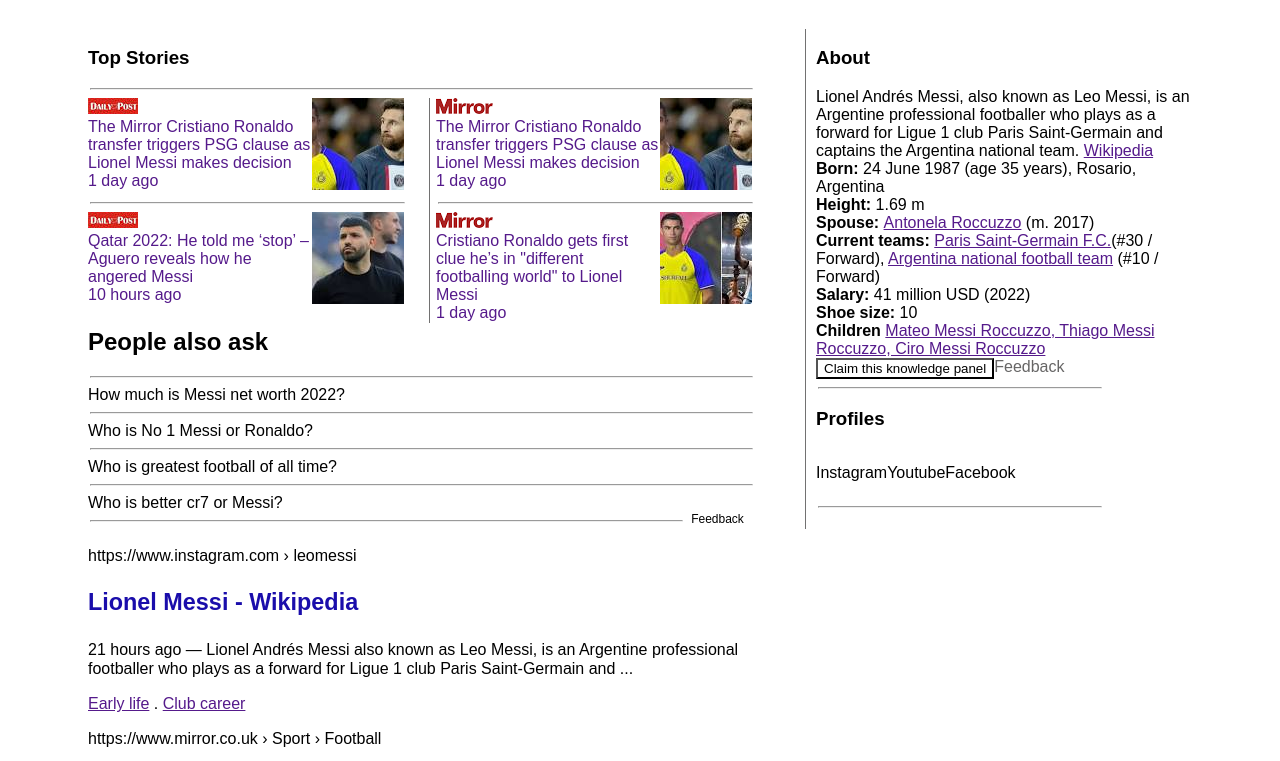
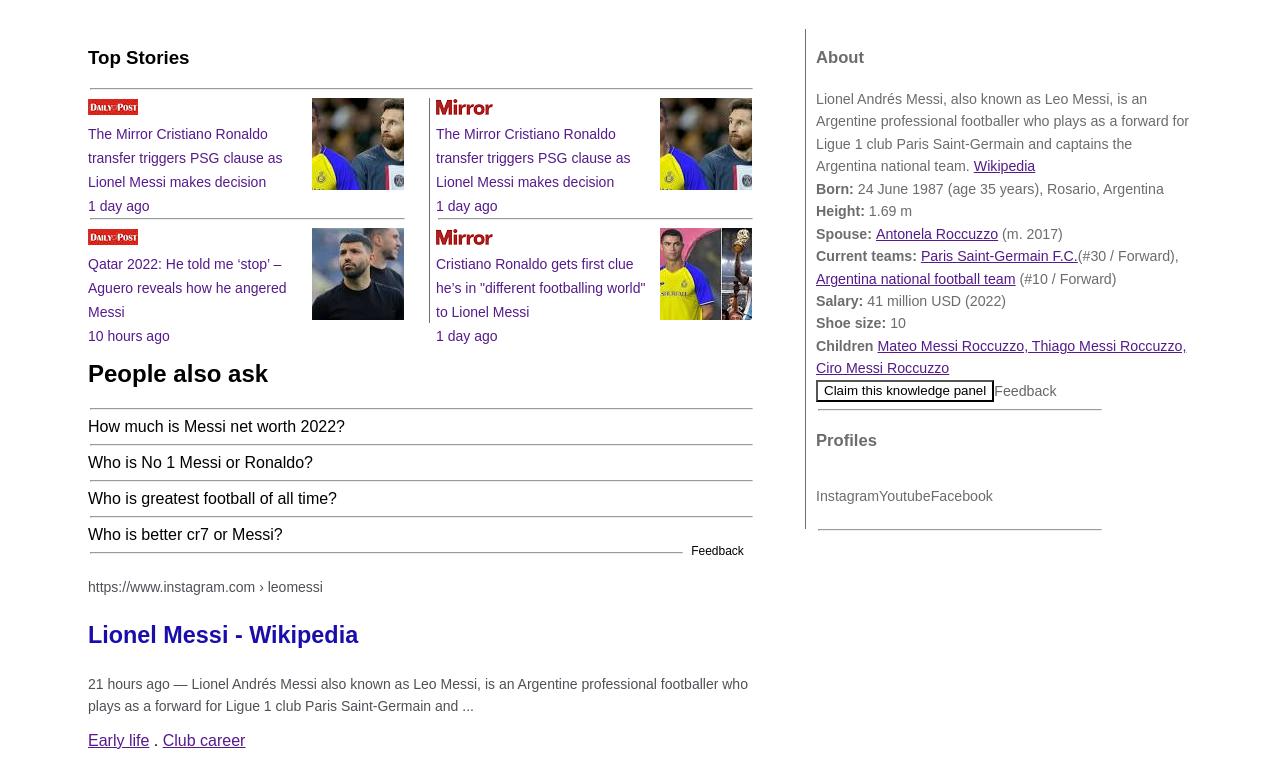
Before and after one commit to lizabethwordp/googlepage, a plain HTML site: page index.html in a window 1280 px wide. Shown: the part 598-1359 px from the top of the page. Drawn offline with Linux system fonts and the light colour scheme.

Commit message:
made changes to css

```diff
--- a/index.css
+++ b/index.css
@@ -122,7 +122,11 @@
 }
 .mirror{
   width: 14rem;
-  height: 5rem;
+  height: 7rem;
+  font-size: 14px;
+  font-family: arial, sans-serif;
+  font-weight: 500;
+  line-height: 24px;
 }
 .line{
   display: flex;
@@ -131,6 +135,10 @@
   padding-left: 2rem;
   padding-right: 5rem;
   /* width: 40rem; */
+  font-family: arial, sans-serif;
+  font-size: 14.2px;
+  line-height: 1.58;
+  color: rgb(109, 108, 108);
 }
 .claim{
   display: flex;
@@ -158,6 +166,12 @@
 .wiki{
   line-height: 1.2;
   /* width: 53%; */
+}
+.wiki p{
+  color: #4d5156;
+  font-family: arial, sans-serif;
+  line-height: 1.58;
+  font-size: 14px;
 }
 .wiki h3{
   color: #1a0dab;
```
